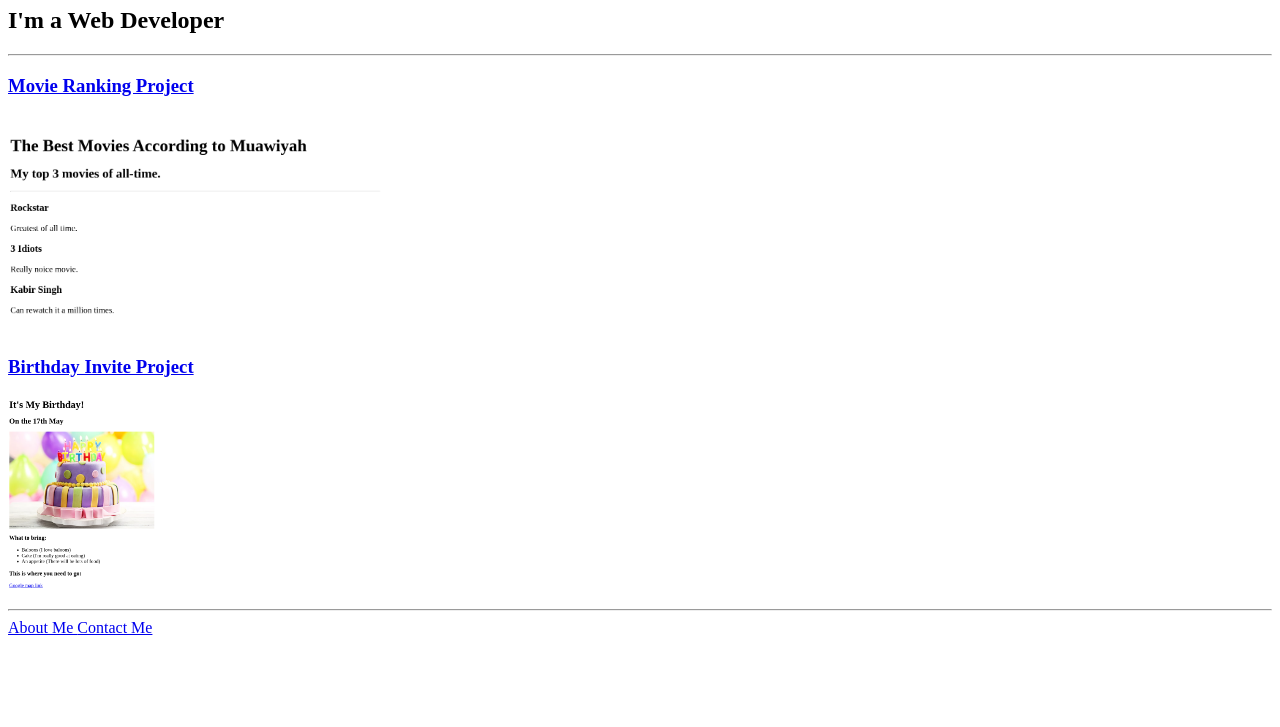
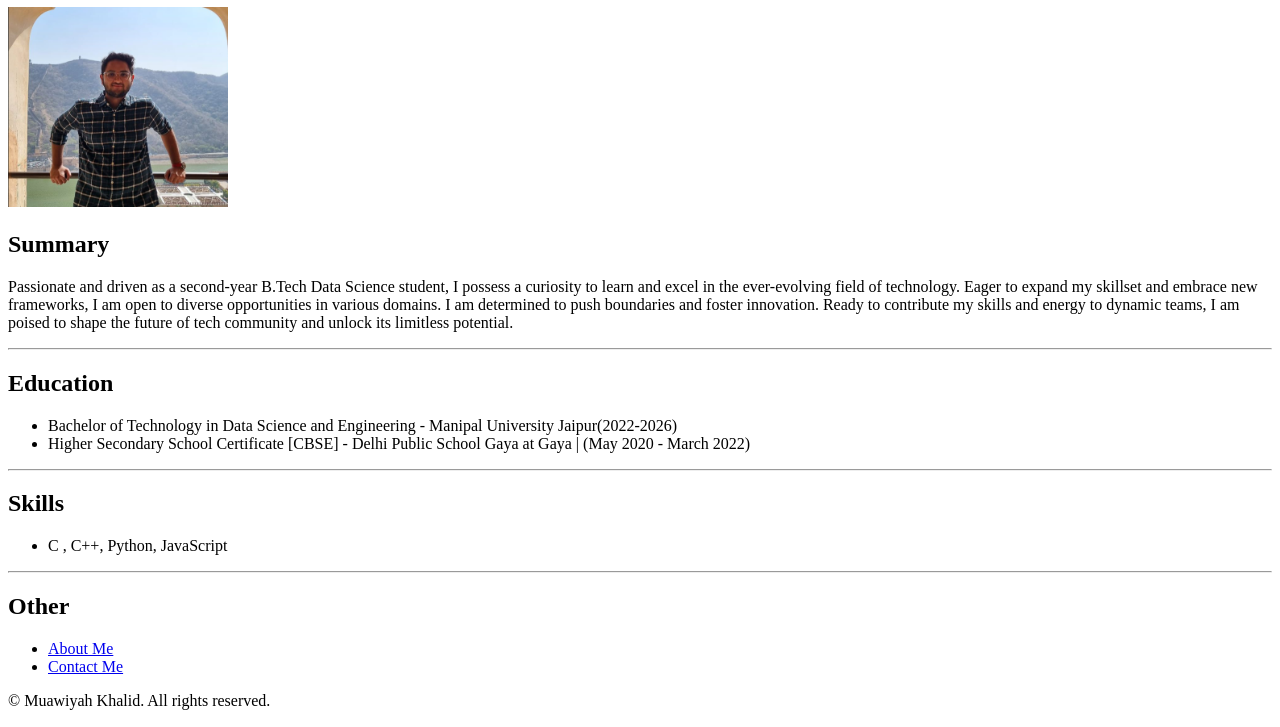
Before and after one commit to maaviah17/html-portfolio, a plain HTML site: page index.html in a window 1280 px wide. Shown: the part 73-800 px from the top of the page. Drawn offline with Linux system fonts and the light colour scheme.

Commit message:
Add files via upload

```diff
--- a/index.html
+++ b/index.html
@@ -1,60 +1,66 @@
-<!-- TODO 1: Create the HTML Boilerplate -->
 <!DOCTYPE html>
 <html lang="en">
 <head>
     <meta charset="UTF-8">
-    <meta http-equiv="X-UA-Compatible" content="IE=edge">
-    <meta name="viewport" content="width=device-width, initial-scale=1.0">
-    <title>Muawiyah Khalid's Portfolio</title>
+    <title>My Resume</title>
 </head>
 <body>
     <h1>
-        Muawiyah Khalid's Portfolio
+        Muawiyah Khalid
     </h1>
+    <img src="./Screenshot from 2023-06-13 08-59-32.png" height="200" />
 
     <h2>
-        I'm a Web Developer
+        Summary
     </h2>
+
+    <p>
+        Passionate and driven as a second-year B.Tech Data Science student, I  possess a curiosity to learn and excel in the ever-evolving  field of technology. Eager to expand my skillset and embrace new  frameworks, I am open to diverse opportunities in various domains.  I am determined to push boundaries and foster innovation.  Ready to contribute my skills and energy to dynamic teams, I am poised  to shape the future of tech community and unlock its limitless potential.
+    </p>
+
     <hr />
 
-    <h3>
-        <a href="./public/movie-ranking.html">
-            Movie Ranking Project
-        </a>
-    </h3>
+    <h2>
+        Education
+    </h2>
 
-    <br/>
-    <img src="./public/movie-ranking.png" height="200" />
+    <p>
+        <ul>
+            <li>Bachelor of Technology in Data Science and Engineering - Manipal University Jaipur(2022-2026) </li>
+            <li>Higher Secondary School Certificate [CBSE] - Delhi Public School Gaya at Gaya | (May 2020 - March 2022)</li>
+        </ul>
+    </p>
+    <hr />
+    <h2>
+        Skills
+    </h2>
 
-    <h3>
-        <a href="./public/birthday-invite.html">
-        Birthday Invite Project
-        </a>
-    </h3>
-
-
-    <img src="./birthdaycard.png" height="200" />
+    <p>
+        <ul>
+            <li>C , C++, Python, JavaScript </li>
+        </ul>
+    </p>
 
     <hr />
-    <a href=".//public/about.html">
-        About Me
-    </a>
-    <a href="./public/contact.html">
-        Contact Me
-    </a>
 
+    <h2>
+        Other
+    </h2>
+    <p>
+        <ul>
+            <li><a href="./about.html">
+                About Me
+            </a>
+            </li>
+            <li>
+                <a href="./contact.html">
+                    Contact Me
+                </a>
+            </li>
+        </ul>
+    </p>
+    <footer>
+        © Muawiyah Khalid. All rights reserved.
+    </footer>
 </body>
 </html>
-<!-- TODO 2: Add Your previous projects' HTML into the public folder -->
-
-<!-- TODO 3: Take screenshots of your project previews and add the images to the images folder -->
-
-<!-- TODO 4: Add titles/subtitles etc. -->
-
-<!-- TODO 5: Add a link to the project pages -->
-
-<!-- TODO 6: Add images to show the project previews
-HINT for TODO 6: You can use the height attribute set to 200 to make the image smaller:
-https://developer.mozilla.org/en-US/docs/Web/HTML/Element/img#attr-height -->
-
-<!-- TODO 7: Add the Contact Me and About Me page links -->
```
Also changed, not shown: about.html (added, +3 -0 lines), contact.html (added, +9 -0 lines), Screenshot from 2023-06-13 08-59-32.png (added).
